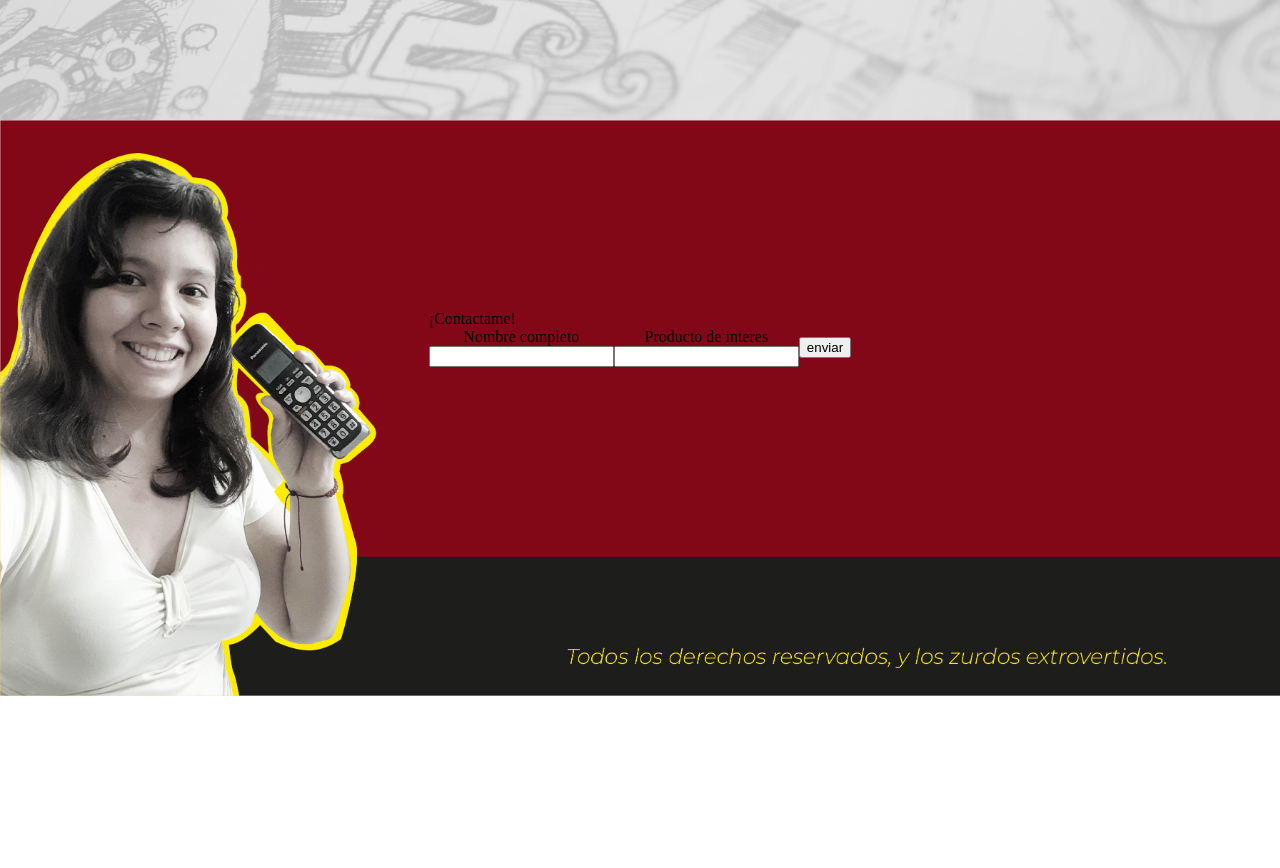
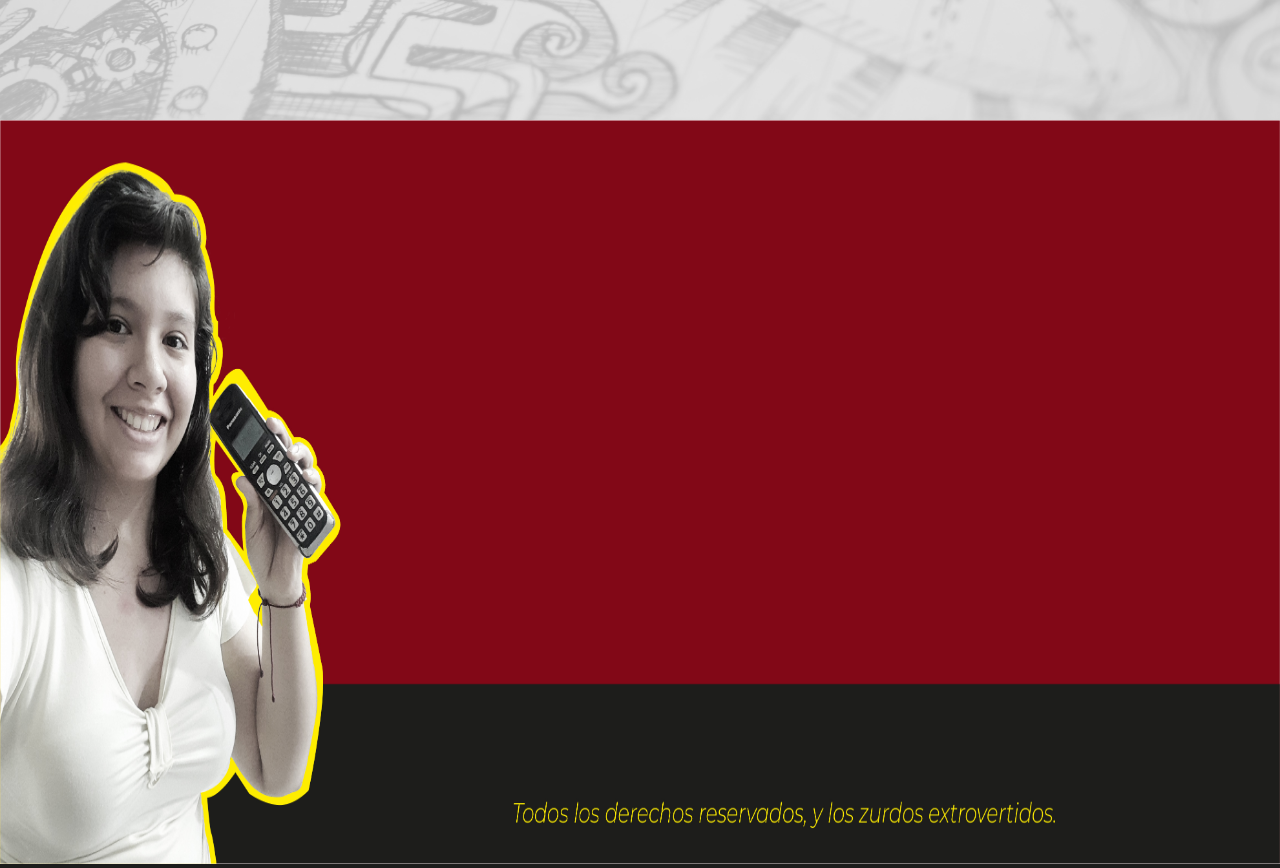
Before and after one commit to Slorq-code/solopezPortfolio, a Vue app: page /#/ in a window 1280 px wide. Shown: the part 1320-2188 px from the top of the page. Before the commit the page ends 2016 px from the top, so only its background shows below. Built offline with nearby package versions, Linux system fonts and the light colour scheme.

Commit message:
update: desbordamientos en el home

```diff
--- a/src/views/HomeView.vue
+++ b/src/views/HomeView.vue
@@ -20,30 +20,21 @@
           </div>
 
       </div>
+
+
       <div class="footerHome">
-        <div class="footerHomeBox1" >
-            <div class="footerHomeBox1Title">
-              <span>¡Contactame!</span>
-              <div class="footerHomeBoxSend" >
-                <div class="footerHomeBoxSendInput" >
-                  <span> Nombre completo</span>
-                  <input type="text">
-                </div>
-                <div class="footerHomeBoxSendInput" >
-                  <span> Producto de interes</span>
-                  <input type="text">
-                </div>
-                <button>enviar</button>
-              </div>
-            </div>
-            <div class="footerHomeBox1Options">
+        <img
+        class="footerHomeImg"
+        src="../assets/imagenes/FooterRojo.jpg"
+        alt="footer"
+        >
 
-            </div>
-        </div>
-        <div class="footerHomeBox2" >
+      </div>
 
-        </div>
-      </div>
+
+
+
+
     </div>
   </div>
 </template>
@@ -129,50 +120,25 @@ export default {
   transform: scale(1.2);
   box-shadow: 1px solid black;
 }
+
 .footerHome {
-  position: relative;
-  display: flex;
-  justify-content: center;
-  align-items: center;
-  flex-direction: column;
-  background-image: url("../assets/imagenes/FooterRojo.jpg");
-  background-repeat: no-repeat;
-  background-size: cover;
   width: 100%;
-  height: 72%;
+  background-color: red;
+  height: calc( 173vh - 80% );
 }
-.footerHomeImge {
-  position: absolute;
+
+.footerHomeImg {
   width: 100%;
   height: 100%;
-  z-index: 1;
+  box-shadow: 0px 122px 0px 69px rgba(29,29,28,1);
 }
-.footerHomeBox1,
-.footerHomeBox2 {
-  width: 100%;
-  height: 80px;
-  z-index: 9;
-}
-.footerHomeBox1{
-  height: 76%;
-  display: flex;
-  justify-content: center;
-  align-items: center;
-}
-.footerHomeBox2{
-  height: 24%;
-}
-.footerHomeBoxSend {
-  display: flex;
-  justify-content: center;
-  align-items: center;
-}
-.footerHomeBoxSendInput{
-  display: flex;
-  flex-direction: column;
-  justify-content: center;
-  align-items: center;
-}
+
+
+
+
+
+
+
 
 @media only screen and (max-width: 999px) {
   .RedesSociales,
@@ -181,10 +147,6 @@ export default {
     height: 260px;
     position: relative;
   }
-
-
-
-
 }
 
 @media only screen and (min-width: 1000px) and (max-width: 1500px) {
```
